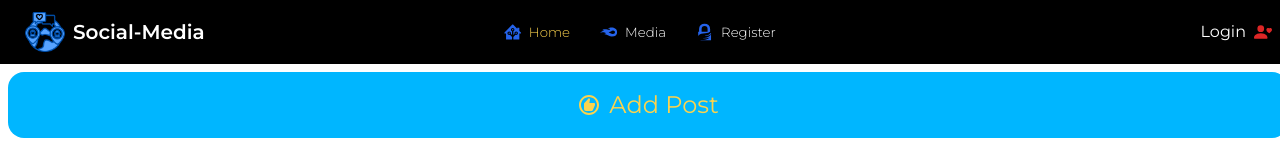
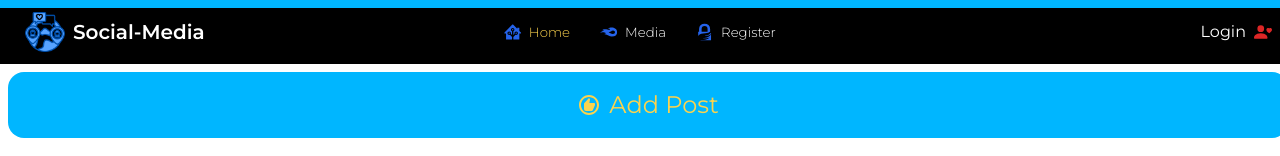
Before and after one commit to IbrahimDev007/Social-Media, a React (Vite) app: page / in a window 1280 px wide. Shown: the top 156 px of the page. Built offline with nearby package versions, Linux system fonts and the light colour scheme; no server answers; a web font is replaced by a local one.

Commit message:
framer motion scroll use

```diff
--- a/src/Pages/Home/Home.jsx
+++ b/src/Pages/Home/Home.jsx
@@ -14,7 +14,7 @@ import {
 import { AiFillLike } from "react-icons/ai";
 import { useEffect, useState } from "react";
 import ContactUs from "./ContactUs";
-
+import { motion, useScroll } from "framer-motion";
 import Feture from "./Feture";
 import CreativeCreator from "./CreativeCreator";
 import OurClient from "./OurClient";
@@ -33,7 +33,7 @@ const Home = () => {
 		},
 	});
 	const [loading, setLoading] = useState(false);
-
+	const { scrollYProgress } = useScroll();
 	useEffect(() => {
 		if (!Status || Status.length === 0) {
 			setLoading(true);
@@ -46,6 +46,10 @@ const Home = () => {
 
 	return (
 		<div className="   my-2    ">
+			<motion.div
+				className="fixed top-0 left-0 right-0 bottom-0  h-2 bg-info transform-cpu z-20"
+				style={{ scaleX: scrollYProgress }}
+			/>
 			<Title title={"Add Post"} icon={<MdOutlineRecommend />} />
 			<div className="flex flex-col items-center">
 				<TextArea className="card w-fit py-1 px-2 border-2" />
```
